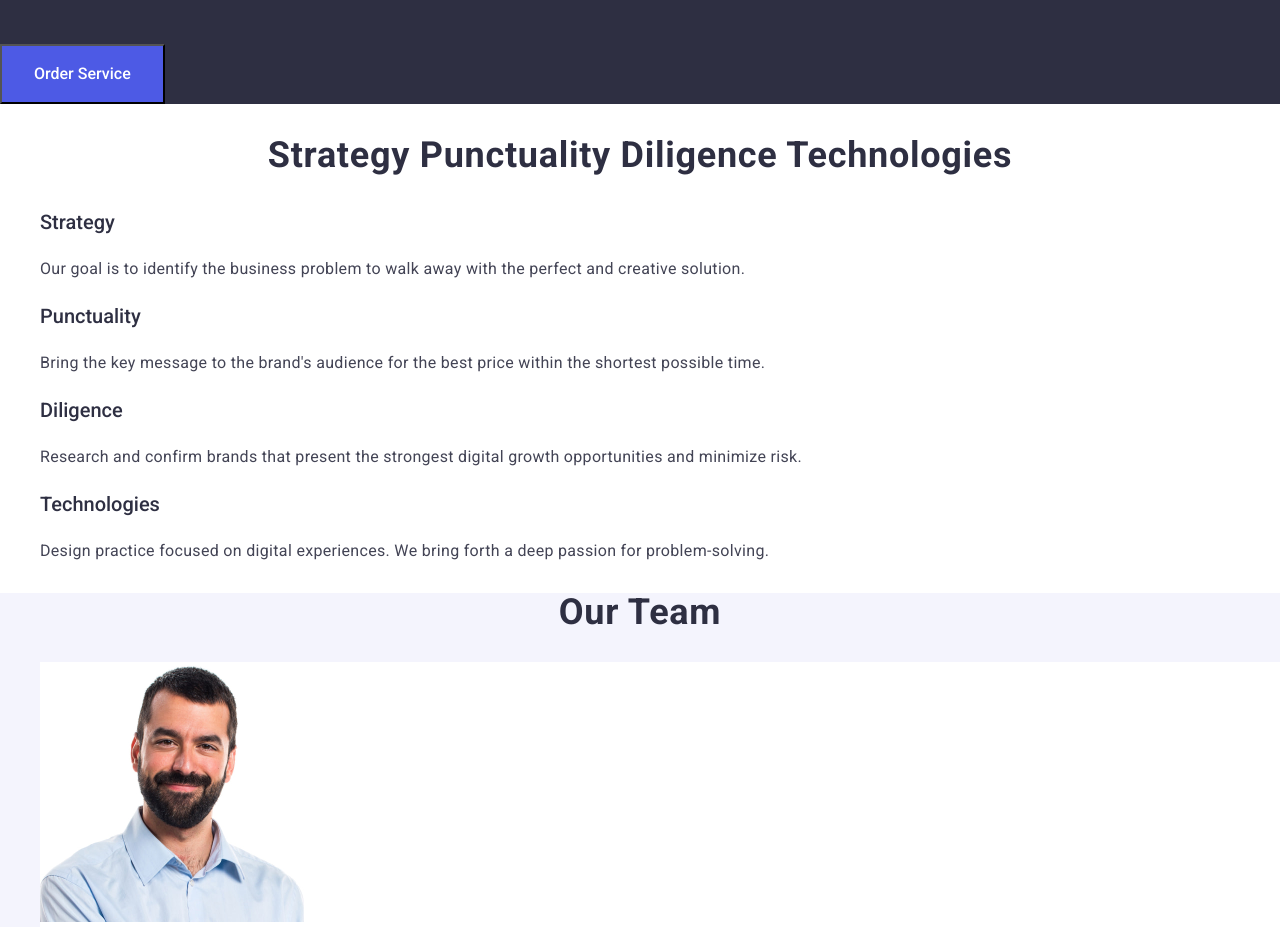
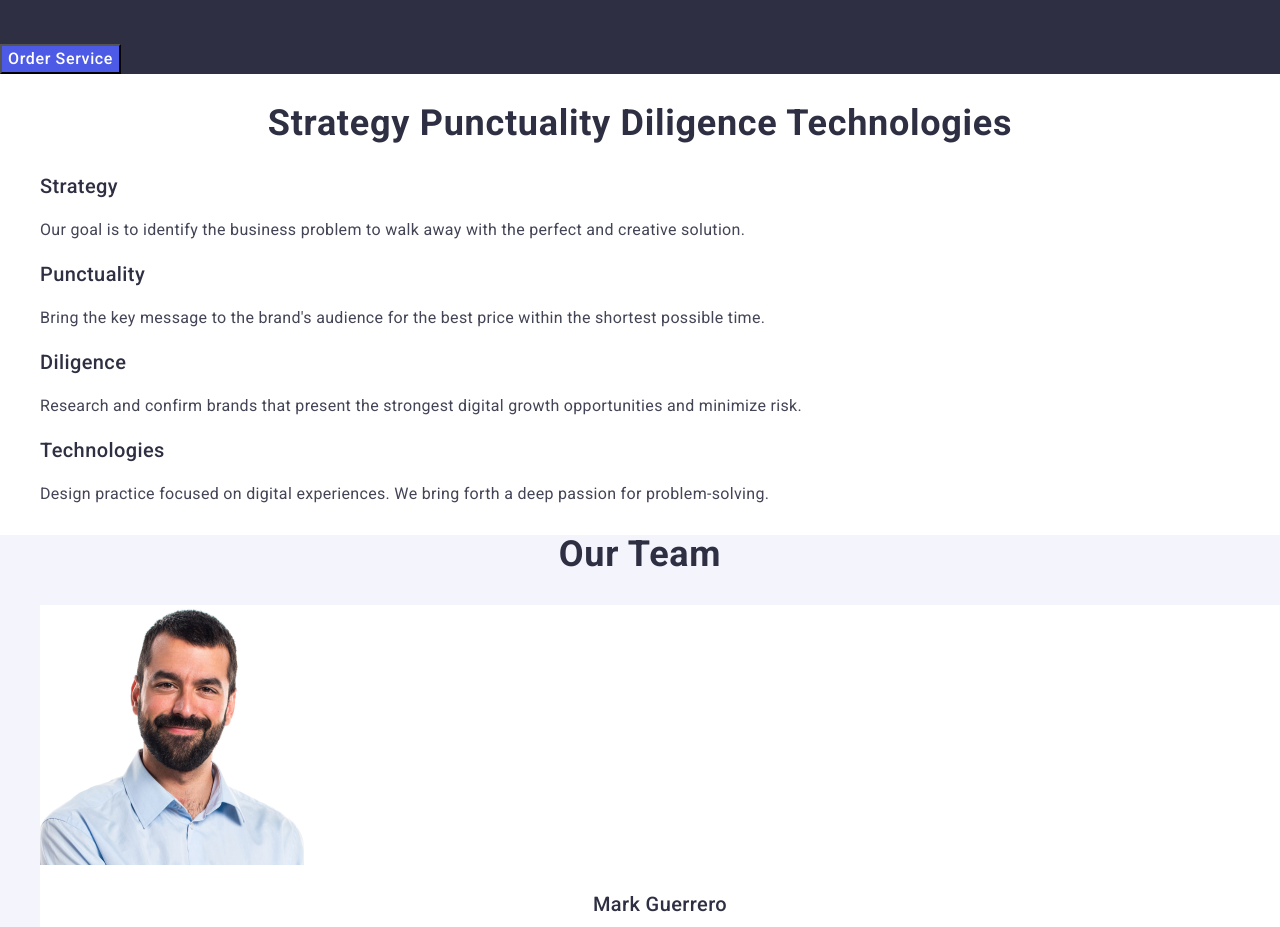
Before and after one commit to dimahutsol/goit-markup-hw-06, a plain HTML site: page index.html in a window 1280 px wide. Shown: the part 285-1212 px from the top of the page. Drawn offline with nearby package versions, Linux system fonts and the light colour scheme.

Commit message:
some new fixes after review

```diff
--- a/css/styles.css
+++ b/css/styles.css
@@ -57,10 +57,8 @@ ul {
   color: #ffffff;
   font-weight: 500;
   line-height: 1.5;
-  padding: 16px 32px;
   cursor: pointer;
-  /* box-shadow: 0 4px 4px 0 rgba(0, 0, 0, 0.15); */
-  /* border-radius: 4px; */
+  letter-spacing: 0.04em;
 }
 
 .service-button:hover,
@@ -73,7 +71,7 @@ ul {
   font-weight: 700;
   text-align: center;
   color: #2e2f42;
-  line-height: 1.2;
+  line-height: 1.11;
   letter-spacing: 0.02em;
 }
 
@@ -81,6 +79,8 @@ ul {
   font-weight: 500;
   font-size: 20px;
   color: #2e2f42;
+  line-height: 1.2;
+  letter-spacing: 0.02em;
 }
 
 .advantages-text {
@@ -110,6 +110,8 @@ ul {
   font-size: 20px;
   color: #2e2f42;
   text-align: center;
+  line-height: 1.2;
+  letter-spacing: 0.02em;
 }
 
 .team-role {
```
